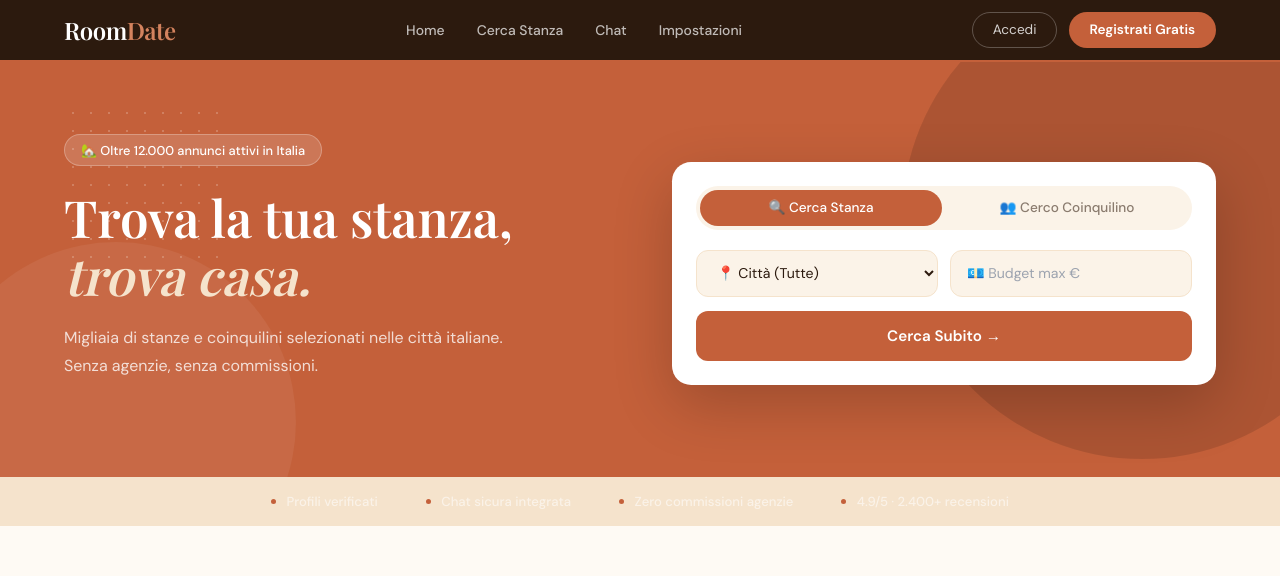
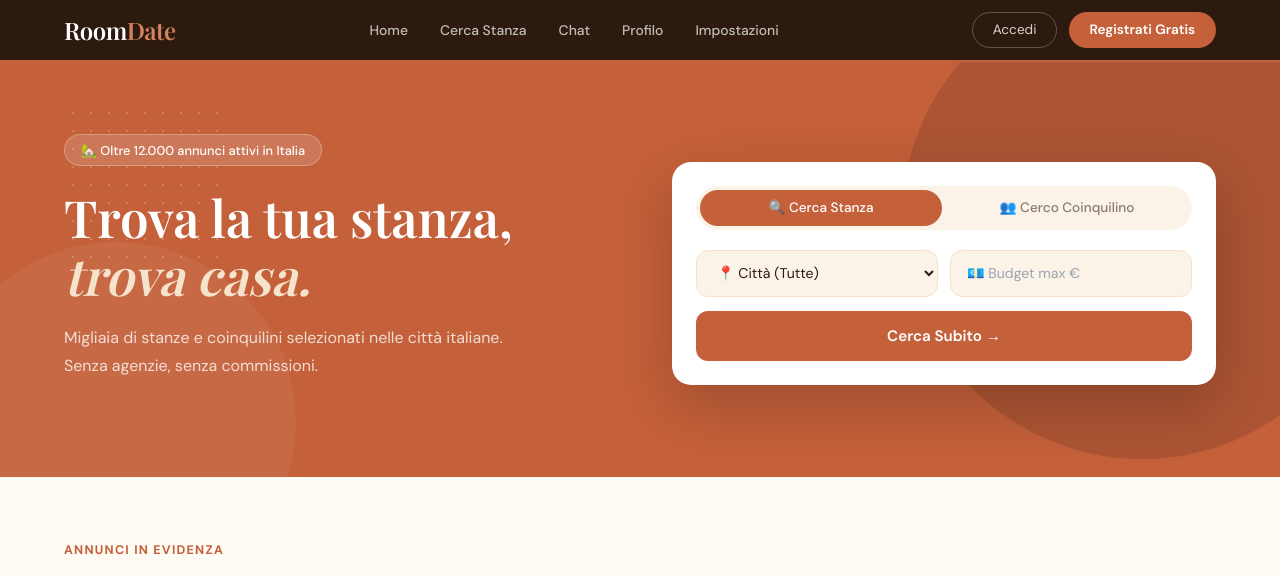
Before and after one commit to yeddaTech/roomdate, a React (Vite) app: page / in a window 1280 px wide. Shown: the top 576 px of the page. Built offline with nearby package versions, Linux system fonts and the light colour scheme; no server answers; a web font is replaced by a local one.

Commit message:
nav bar su cerca stanza

```diff
--- a/src/pages/Home.jsx
+++ b/src/pages/Home.jsx
@@ -48,10 +48,11 @@ export default function Home() {
       <nav>
         <div className="logo">Room<span>Date</span></div>
         <div className="nav-links">
-          {/* NUOVI LINK DI NAVIGAZIONE */}
           <Link to="/">Home</Link>
           <Link to="/ricerca">Cerca Stanza</Link>
           <Link to="/chat">Chat</Link>
+          {/* Sostituito Area Riservata con Profilo nei link (punta alla dashboard o alla pagina profilo che preferisci) */}
+          <Link to="/dashboard">Profilo</Link>
           <Link to="/impostazioni">Impostazioni</Link>
         </div>
         <div className="nav-btns">
@@ -60,7 +61,7 @@ export default function Home() {
               <span style={{ color: 'rgba(255,255,255,0.8)', fontSize: '0.9rem', marginRight: '0.5rem' }}>
                 Ciao, <strong>{user.nome}</strong>!
               </span>
-              <Link to="/dashboard" className="btn-ghost">Area Riservata</Link>
+              {/* Rimosso il tasto Area Riservata da qui */}
               <button onClick={handleLogout} className="btn-fill" style={{ background: '#E24B4A' }}>Esci</button>
             </>
           ) : (
@@ -112,13 +113,7 @@ export default function Home() {
         </div>
       </section>
 
-      {/* --- TRUST BAND --- */}
-      <div className="trust">
-        <div className="trust-item"><div className="trust-dot"></div>Profili verificati</div>
-        <div className="trust-item"><div className="trust-dot"></div>Chat sicura integrata</div>
-        <div className="trust-item"><div className="trust-dot"></div>Zero commissioni agenzie</div>
-        <div className="trust-item"><div className="trust-dot"></div>4.9/5 · 2.400+ recensioni</div>
-      </div>
+      {/* Rimosso il blocco TRUST BAND con le scritte bianche illeggibili */}
 
       {/* --- STANZE IN EVIDENZA (CAROUSEL) --- */}
       <section className="listings" id="trova">
```
